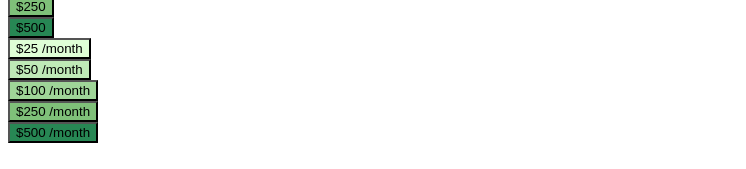
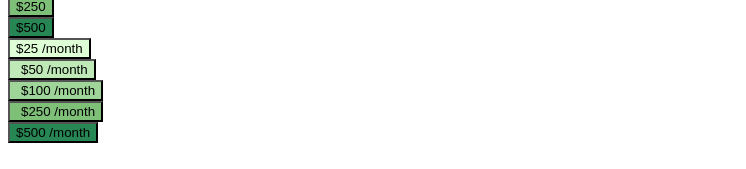
Before and after one commit to Jsmithseo/WatchMeGrowV2, a Next.js app: page /components/AboutCenterAlignedButtons in a window 1280 px wide. Shown: the part 316-485 px from the top of the page, without its empty margins (0-746 px from the left). Built offline with nearby package versions, Linux system fonts and the light colour scheme.

Commit message:
added space to the button

```diff
--- a/pages/components/AboutCenterAlignedButtons.js
+++ b/pages/components/AboutCenterAlignedButtons.js
@@ -149,7 +149,7 @@ function AboutCenterAlignedButtons() {
                 <Button style={secondButton} className="mx-2">
                   <Link
                     href="https://buy.stripe.com/00geVrdlda0y5VKfZ4"
-                    style={{ textDecoration: 'none', color: 'black' }}
+                    style={{ textDecoration: 'none', color: 'black', paddingLeft:'5px' }}
                   >
                     $50 /month
                   </Link>
@@ -159,7 +159,7 @@ function AboutCenterAlignedButtons() {
                 <Button style={thirdButton} className="mx-2">
                   <Link
                     href="https://buy.stripe.com/5kAaFb80T4GegAobIP"
-                    style={{ textDecoration: 'none', color: 'black' }}
+                    style={{ textDecoration: 'none', color: 'black',  paddingLeft:'5px' }}
                   >
                     $100 /month
                   </Link>
@@ -169,7 +169,7 @@ function AboutCenterAlignedButtons() {
                 <Button style={fourthButton} className="mx-2">
                   <Link
                     href="https://buy.stripe.com/eVacNj5SLb4C4RG28g"
-                    style={{ textDecoration: 'none', color: 'black' }}
+                    style={{ textDecoration: 'none', color: 'black', paddingLeft:'5px' }}
                   >
                     $250 /month
                   </Link>
```
